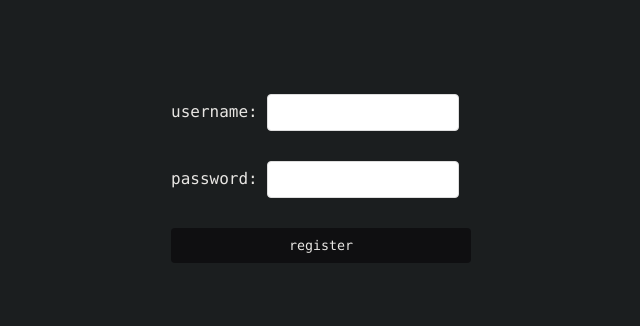
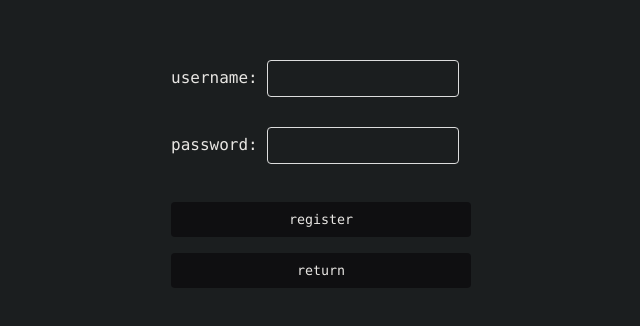
Before and after one commit to aaronmerino/todo-list-app, a Next.js app: page /register in a window 1280 px wide. Shown: the part 222-548 px from the top of the page, without its empty margins (319-959 px from the left). Built offline with nearby package versions, Linux system fonts and the light colour scheme.

Commit message:
added registration link on login page

```diff
--- a/src/app/login/styles.module.css
+++ b/src/app/login/styles.module.css
@@ -31,6 +31,7 @@
 .login button {
   width: 100%;
   padding: 10px;
+  margin: 8px 0;
   background-color: #0f0f11;
   color: #e8e6e3;
   border: none;
--- a/src/app/register/page.js
+++ b/src/app/register/page.js
@@ -35,14 +35,16 @@ export default function Page() {
       <form className={styles.register} method="post" onSubmit={handleSubmit}>
         {!valid && <div className='error'><p>.invalid username or password</p><p>.must not contain spaces</p> <p>.character length must be between 5 and 20</p></div>}
         <label>
-          username: <input name="username" />
+          username: <input autoComplete="new-password" name="username" />
         </label>
 
         <label>
-          password: <input type="password" name="password" />
+          password: <input type="password" autoComplete="new-password" name="password" />
         </label>
 
         <button type="submit">register</button>
+
+        <button type="button" onClick={() => router.push('/login')}>return</button>
       </form>
     </div>
 
--- a/src/app/register/styles.module.css
+++ b/src/app/register/styles.module.css
@@ -25,11 +25,13 @@
   border: 1px solid #ddd;
   border-radius: 4px;
   font-family: var(--font-mono);
+  background-color: #1b1e1f;
 }
 
 .register button {
   width: 100%;
   padding: 10px;
+  margin: 8px 0;
   background-color: #0f0f11;
   color: #e8e6e3;
   border: none;
```
Also changed, not shown: src/app/login/page.js (+6 -2 lines).
